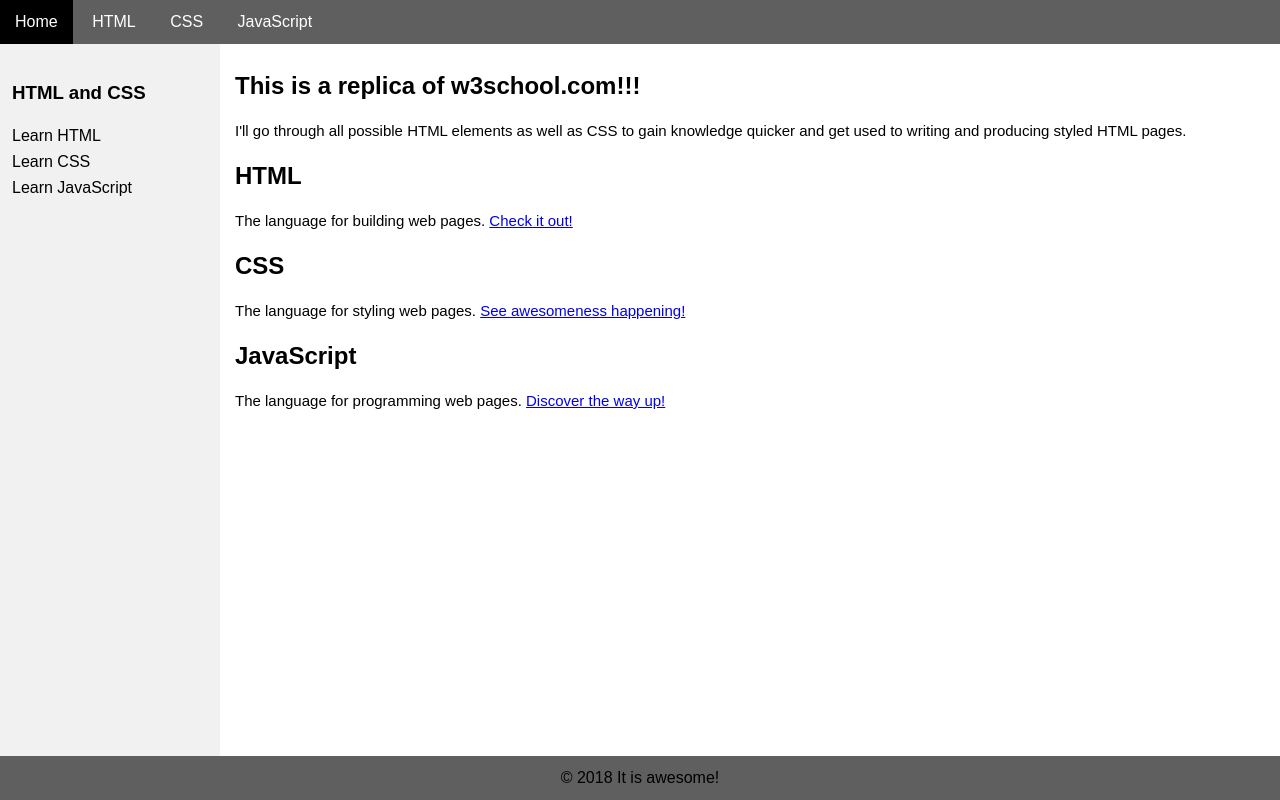
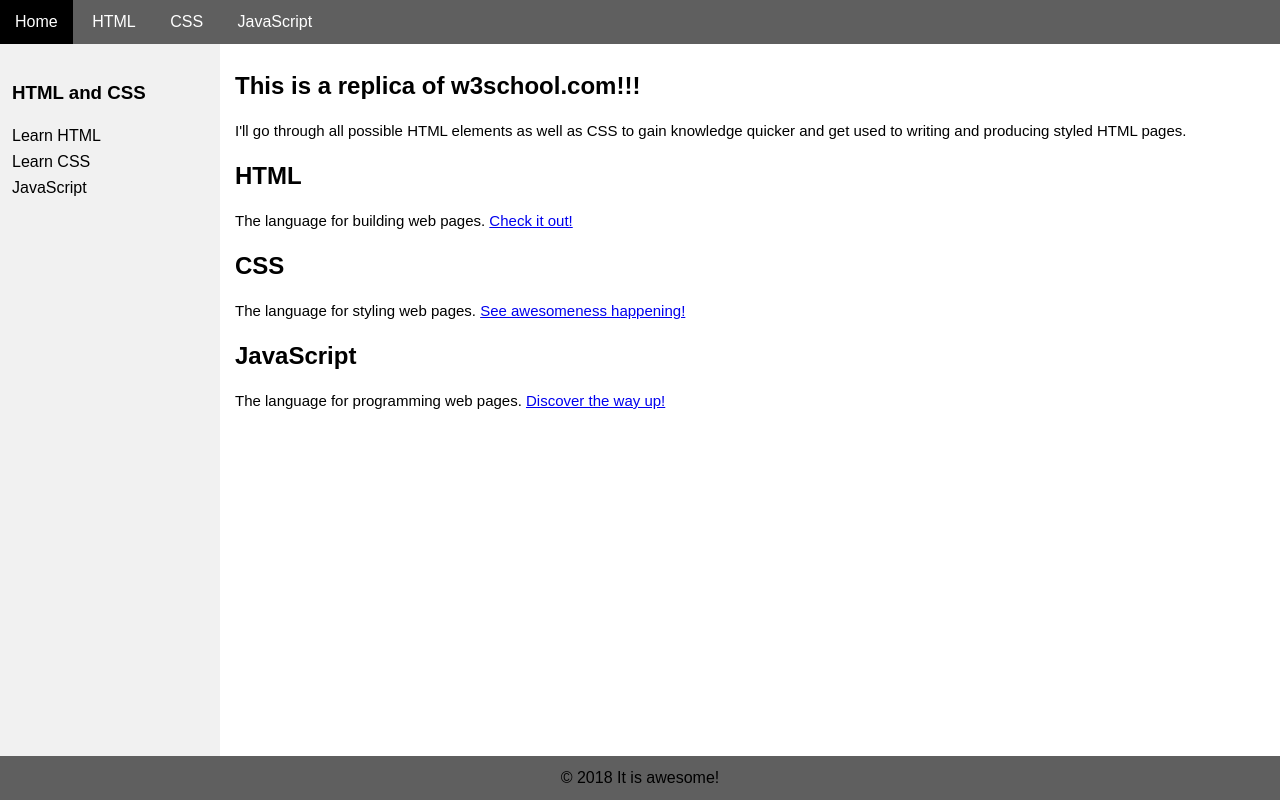
Before and after one commit to brettl1991/w3school-replica, a website: page src/index.pug in a window 1280 px wide. Drawn offline with nearby package versions, Linux system fonts and the light colour scheme; files that its build step writes are made by us from their sources.

Commit message:
Fixing the navigation

```diff
--- a/src/_component/nav/nav.pug
+++ b/src/_component/nav/nav.pug
@@ -38,6 +38,8 @@
 
 nav
     h3=sideNavigationList[landingPage].title
-    a(href="/html") Learn HTML
-    a(href="/css") Learn CSS
-    a(href="/javascript") Learn JavaScript
+    each navigation in sideNavigationList[landingPage].linkList
+      a(href=navigation.link)=navigation.label
+    //- a(href="/html") Learn HTML
+    //- a(href="/css") Learn CSS
+    //- a(href="/javascript") Learn JavaScript
```
